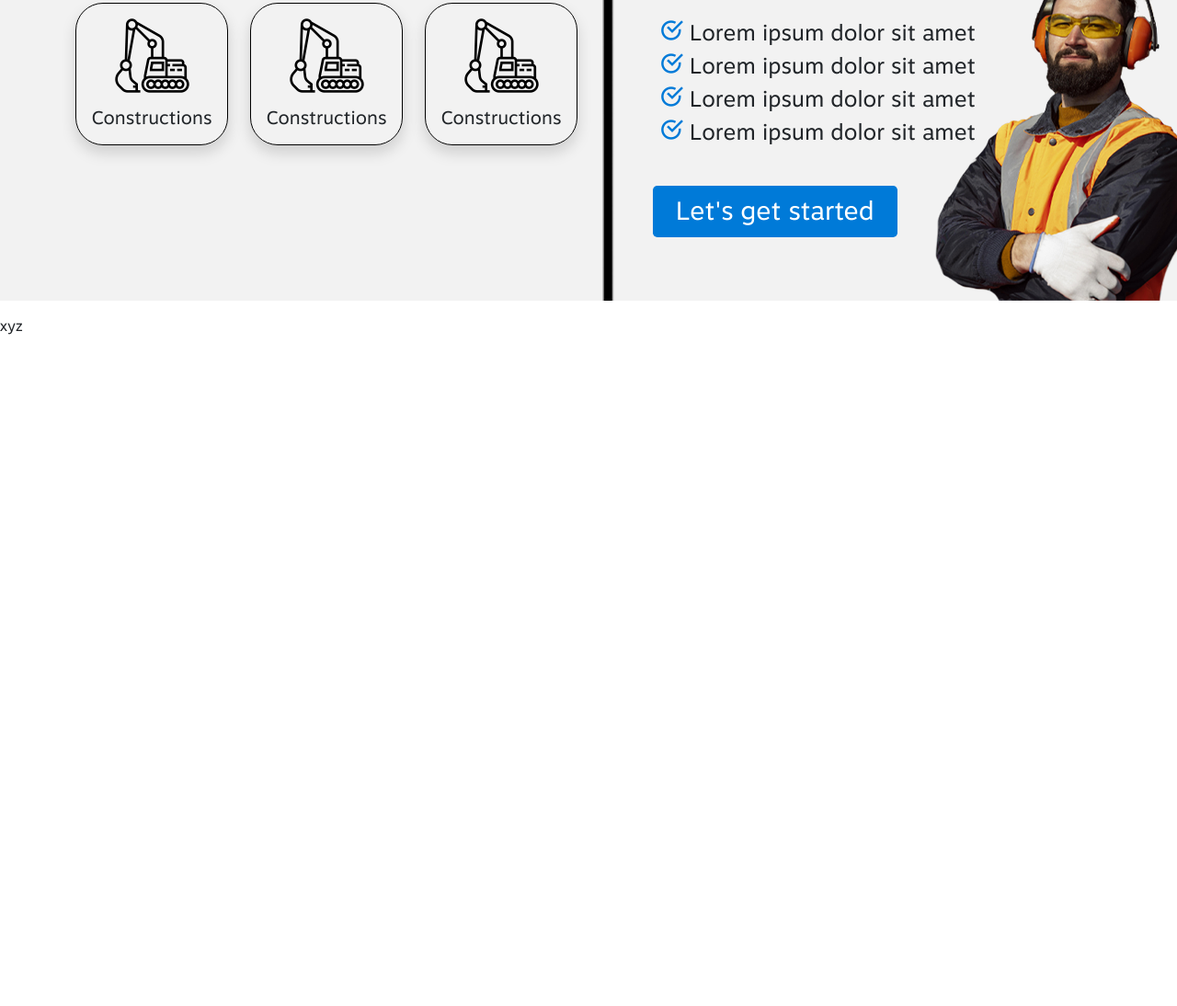
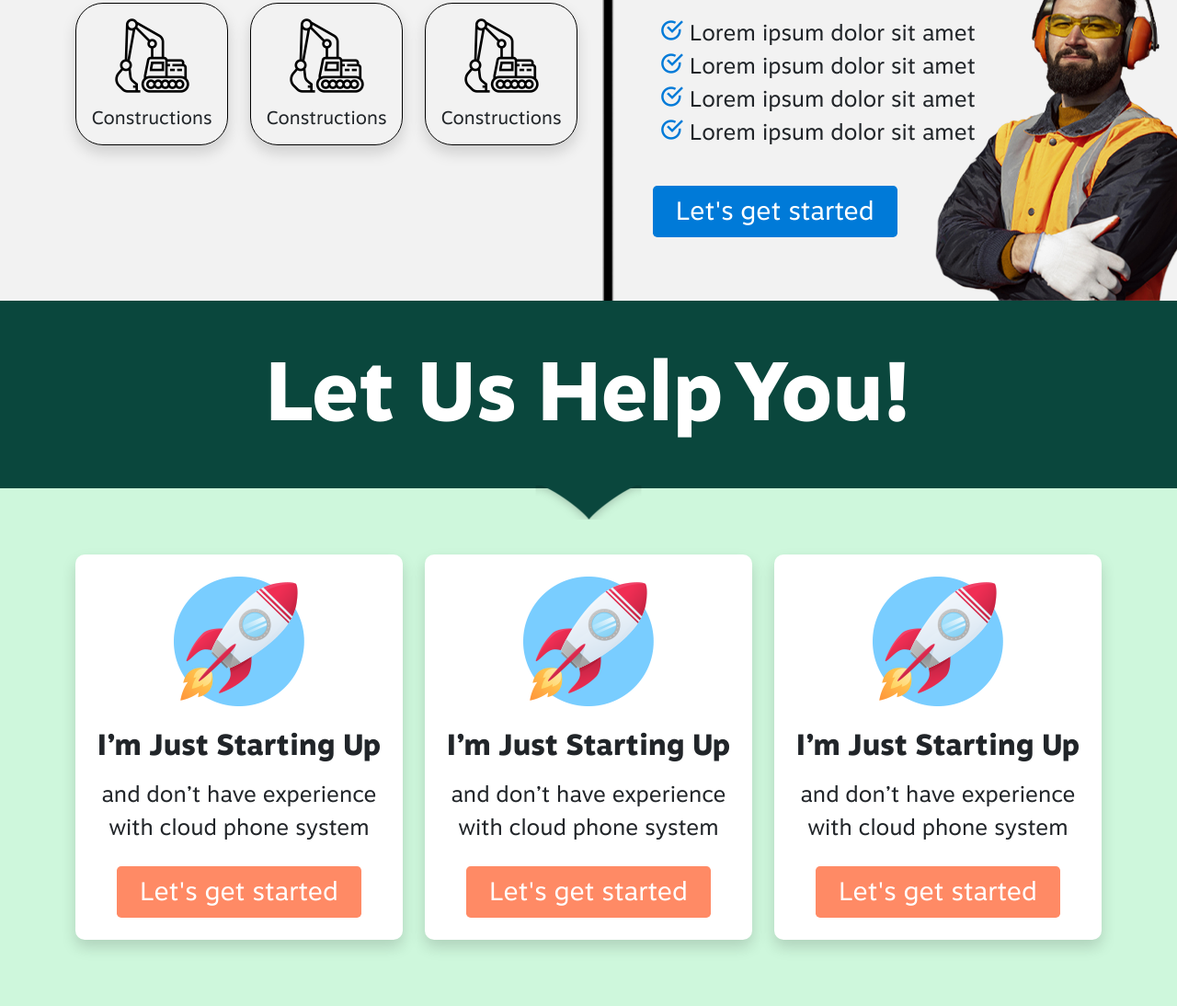
Before and after one commit to tomi0505/wb1, a website built with webpack: page src/index.html in a window 1280 px wide. Shown: the part 4751-5845 px from the top of the page at 92% size. Before the commit the page ends 5134 px from the top, so only its background shows below. Built offline with nearby package versions, Linux system fonts and the light colour scheme.

Commit message:
help-next-bOK

```diff
--- a/src/index.html
+++ b/src/index.html
@@ -175,7 +175,7 @@
 				</div>
 			</section>
 		</div>
-		<div class="bg-mc-8-b">
+		<div class="pb-5 pb-xl-0 bg-mc-8-b">
 			<section class="container industry-b">
 				<div class="row">
 					<div class="col-12 col-xl-6 position-relative industry-b__first-column">
@@ -392,7 +392,40 @@
 				</div>
 			</section>
 		</div>
-		<div class="py-3">xyz</div>
+		<div class="position-relative help-b">
+			<h2 class="text-white text-center py-5 mb-0 help-b__title">Let Us Help You!</h2>
+			<img src="./public/images/arrow-green.png" class="help-b__green-arrow position-absolute start-50 translate-middle-x img-fluid" alt="arrow green">
+		</div>
+		<div class="help-next-b">
+			<div class="container">
+				<div class="row py-4">
+					<div class="col-12 col-md-4">
+						<div class="text-center bg-white shadow my-5 py-4 px-3 help-next-box-b">
+							<img src="./public/images/rocket.png" class="img-fluid" alt="rocket">
+							<h4 class="mt-4 mb-3 help-next-box-b__title">I’m Just Starting Up</h4>
+							<p class="mb-0 help-next-box-b__content">and don’t have experience with cloud phone system</p>
+							<button class="rounded-3 border-0 text-white mt-4 bg-mc-7-b btn-secondaryb-b">Let's get started</button>
+						</div>
+					</div>
+					<div class="col-12 col-md-4">
+						<div class="text-center bg-white shadow my-5 py-4 px-3 help-next-box-b">
+							<img src="./public/images/rocket.png" class="img-fluid" alt="rocket">
+							<h4 class="mt-4 mb-3 help-next-box-b__title">I’m Just Starting Up</h4>
+							<p class="mb-0 help-next-box-b__content">and don’t have experience with cloud phone system</p>
+							<button class="rounded-3 border-0 text-white mt-4 bg-mc-7-b btn-secondaryb-b">Let's get started</button>
+						</div>
+					</div>
+					<div class="col-12 col-md-4">
+						<div class="text-center bg-white shadow my-5 py-4 px-3 help-next-box-b">
+							<img src="./public/images/rocket.png" class="img-fluid" alt="rocket">
+							<h4 class="mt-4 mb-3 help-next-box-b__title">I’m Just Starting Up</h4>
+							<p class="mb-0 help-next-box-b__content">and don’t have experience with cloud phone system</p>
+							<button class="rounded-3 border-0 text-white mt-4 bg-mc-7-b btn-secondaryb-b">Let's get started</button>
+						</div>
+					</div>
+				</div>
+			</div>
+		</div>
 	</main>
 </body>
 </html>
--- a/src/scss/components/vars.scss
+++ b/src/scss/components/vars.scss
@@ -9,5 +9,7 @@ $mc-5: #007ad8;
 $mc-6: #d6f0ff;
 $mc-7: #ff8a65;
 $mc-8: #f2f2f2;
+$mc-9: #0a473d;
+$mc-10: #cef7dc;
 
 $gr-1: linear-gradient(to right, $mc-2, $mc-3);
--- a/src/scss/custom.scss
+++ b/src/scss/custom.scss
@@ -301,3 +301,41 @@ body {
     font-family: 'motiva_sansmedium';
   }
 }
+
+.help-b {
+  background-color: $mc-9;
+
+  &__title {
+    font-family: 'motiva_sansextrabold';
+    @include font(90);
+
+    @media(max-width: 991px) {
+      @include font(40);
+    }
+  }
+
+  &__green-arrow {
+    top: calc(100% - 5px);
+
+    @media(max-width: 991px) {
+      width: 80px;
+    }
+  }
+}
+
+.help-next-b {
+  background-color: $mc-10;
+}
+
+.help-next-box-b {
+  border-radius: 10px;
+
+  &__title {
+    font-family: 'motiva_sansextrabold';
+    @include font(32);
+  }
+
+  &__content {
+    @include font(24);
+  }
+}
```
Also changed, not shown: src/public/images/arrow-green.png (added), src/public/images/rocket.png (added).
